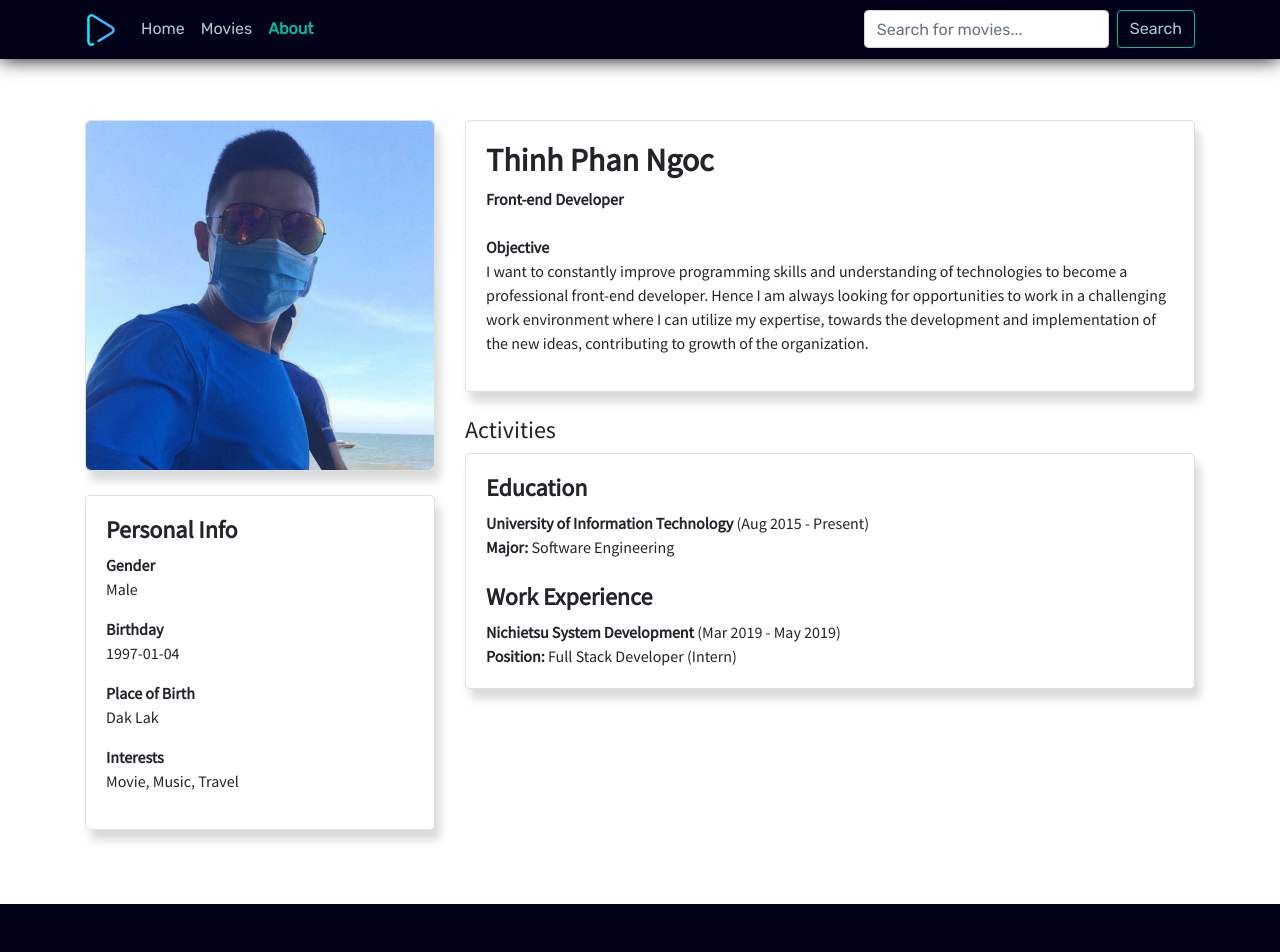
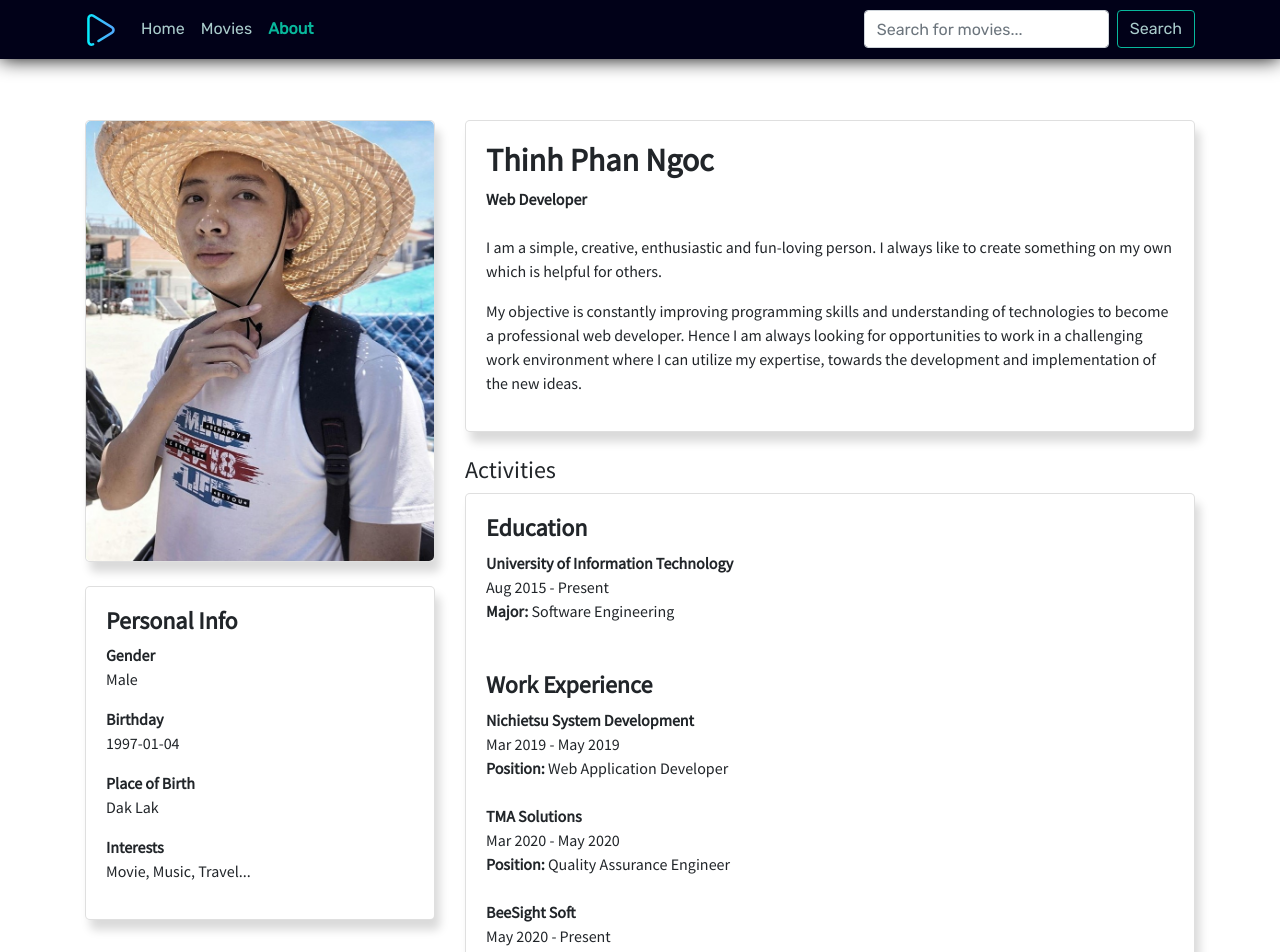
Before and after one commit to thinhphanngoc97/MovieReivew, a React (Create React App) app: page /about in a window 1280 px wide. Shown: the top 952 px of the page. Built offline with nearby package versions, Linux system fonts and the light colour scheme.

Commit message:
fix router

```diff
--- a/src/Routes.js
+++ b/src/Routes.js
@@ -19,9 +19,9 @@ class Routes extends Component {
                 <Route exact path="/" component={Home} />
                 <Route path='/movie-detail/:id/:name' render={(props) => (<MovieDetail key={props.match.params.id} {...props} />)} />
                 <Route path="/about" component={About} />
-                <Route path="/movies/genre/:id/:name/page-:page" render={(props) => (<GenreMovies key={props.match.params.id} {...props} />)} />
-                <Route path="/movies/popular/page-:page" component={Movies} />
-                <Route path="/search-results/:keyword/page-:page" render={(props) => (<SearchResults key={props.match.params.keyword} {...props} />)} />
+                <Route path="/movies/genre/:id/:name/page-:page" render={(props) => (<GenreMovies key={props.match.params.page} {...props} />)} />
+                <Route path="/movies/popular/page-:page" render={(props) => (<Movies key={props.match.params.page} {...props} />)} />
+                <Route path="/search-results/:keyword/page-:page" render={(props) => (<SearchResults key={props.match.params.page} {...props} />)} />
                 <Route path="/login" component={NotAvailable} />
                 <Route path="/register" component={NotAvailable} />
                 <Route path="/not-available" component={NotAvailable} />
--- a/src/components/About.js
+++ b/src/components/About.js
@@ -1,7 +1,7 @@
 import React, { Component } from 'react';
 import { connect } from 'react-redux';
 import '../assets/scss/About.scss';
-import image from '../assets/images/boss2.jpg';
+import image from '../assets/images/boss.jpg';
 
 class About extends Component {
     componentDidMount() {
@@ -38,7 +38,7 @@ class About extends Component {
                                     <div>
                                         <strong>Interests</strong>
                                     </div>
-                                    <p>Movie, Music, Travel</p>
+                                    <p>Movie, Music, Travel...</p>
                                 </div>
                             </div>
                             <br/>
@@ -48,11 +48,11 @@ class About extends Component {
                                 <div className="card-body">
                                     <h2 className="font-weight-bold">Thinh Phan Ngoc</h2>
                                     <div>
-                                        <strong>Front-end Developer</strong>
+                                        <strong>Web Developer</strong>
                                     </div>
                                     <br/>
-                                    <strong>Objective</strong>
-                                    <p>I want to constantly improve programming skills and understanding of technologies to become a professional front-end developer. Hence I am always looking for opportunities to work in a challenging work environment where I can utilize my expertise, towards the development and implementation of the new ideas, contributing to growth of the organization.</p>
+                                    <p>I am a simple, creative, enthusiastic and fun-loving person. I always like to create something on my own which is helpful for others.</p>
+                                    <p>My objective is constantly improving programming skills and understanding of technologies to become a professional web developer. Hence I am always looking for opportunities to work in a challenging work environment where I can utilize my expertise, towards the development and implementation of the new ideas.</p>
                                 </div>
                             </div>
                             <br/>
@@ -61,18 +61,33 @@ class About extends Component {
                                 <div className="card-body">
                                     <h4 className="font-weight-bold">Education</h4>
                                     <strong>University of Information Technology</strong>
-                                    <span> (Aug 2015 - Present)</span>
+                                    <div>Aug 2015 - Present</div>
                                     <div>
                                         <strong>Major: </strong>
                                         <span>Software Engineering</span>
                                     </div>
                                     <br/>
+                                    <br/>
                                     <h4 className="font-weight-bold">Work Experience</h4>
                                     <strong>Nichietsu System Development</strong>
-                                    <span> (Mar 2019 - May 2019)</span>
+                                    <div>Mar 2019 - May 2019</div>
                                     <div>
                                         <strong>Position: </strong>
-                                        <span>Full Stack Developer (Intern)</span>
+                                        <span>Web Application Developer</span>
+                                    </div>
+                                    <br/>
+                                    <strong>TMA Solutions</strong>
+                                    <div>Mar 2020 - May 2020</div>
+                                    <div>
+                                        <strong>Position: </strong>
+                                        <span>Quality Assurance Engineer</span>
+                                    </div>
+                                    <br/>
+                                    <strong>BeeSight Soft</strong>
+                                    <div>May 2020 - Present</div>
+                                    <div>
+                                        <strong>Position: </strong>
+                                        <span>Web Application Developer</span>
                                     </div>
                                 </div>
                             </div>
--- a/src/components/movies/GenreMovies.js
+++ b/src/components/movies/GenreMovies.js
@@ -13,14 +13,14 @@ class GenreMovies extends Component {
         this.state = {
             list: [],
             isLoading: true,
-            activePage: 1,
+            activePage: parseInt(props.match.params.page),
             total: 0,
         }
     }
 
     async handlePageChange(pageNumber) {
         await this.setState({activePage: pageNumber});
-        await this.props.history.replace({ pathname: `/movies/genre/${this.props.match.params.id}/${this.props.match.params.name}/page-${this.state.activePage}`});
+        await this.props.history.push({ pathname: `/movies/genre/${this.props.match.params.id}/${this.props.match.params.name}/page-${this.state.activePage}`});
     }
 
     componentDidMount() {
--- a/src/components/movies/Movies.js
+++ b/src/components/movies/Movies.js
@@ -13,14 +13,14 @@ class Movies extends Component {
         this.state = {
             list: [],
             isLoading: true,
-            activePage: 1,
+            activePage: parseInt(props.match.params.page),
             total: 0,
         }
     }
 
     async handlePageChange(pageNumber) {
         await this.setState({activePage: pageNumber});
-        await this.props.history.replace({ pathname: `/movies/popular/page-${this.state.activePage}`});
+        await this.props.history.push({ pathname: `/movies/popular/page-${this.state.activePage}`});
     }
 
     componentDidMount() {
--- a/src/components/search/SearchResults.js
+++ b/src/components/search/SearchResults.js
@@ -11,14 +11,14 @@ class SearchResult extends Component {
         super(props);
         this.state = {
             isLoading: true,
-            activePage: 1,
+            activePage: parseInt(props.match.params.page),
             total: 0,
         }
     }
 
     async handlePageChange(pageNumber) {
         await this.setState({activePage: pageNumber});
-        await this.props.history.replace({ pathname: `/search-results/${this.props.match.params.keyword}/page-${this.state.activePage}`});
+        await this.props.history.push({ pathname: `/search-results/${this.props.match.params.keyword}/page-${this.state.activePage}`});
     }
 
     componentDidMount() {
```
